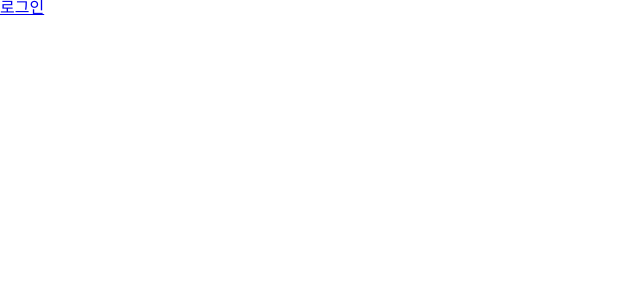
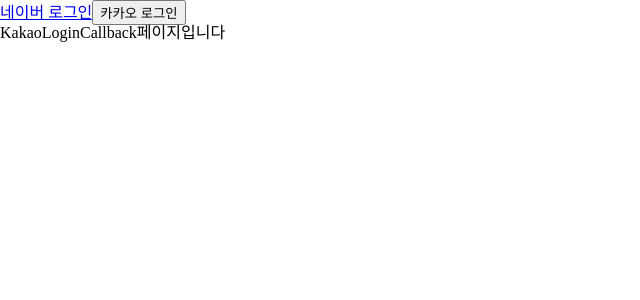
Before and after one commit to The-HangHae99-final/the-Final-FrontEnd, a React (Create React App) app: page /auth/login/kakao/callback in a window 1280 px wide. Before the commit this address had no page. Shown: the top 300 px of the page, without its empty margins (0-640 px from the left). Built offline with nearby package versions, Linux system fonts and the light colour scheme; no server answers.

Commit message:
feat: 카카오 로그인 후 인가코드 서버로 전송

```diff
--- a/src/App.js
+++ b/src/App.js
@@ -4,6 +4,7 @@ import GlobalStyle from "./styles/GlobalStyle";
 import { Routes, Route } from "react-router-dom";
 import Main from "./pages/Main";
 import NaverLoginCallBack from "./elements/introMain/NaverLoginCallBack";
+import KakaoLoginCallback from "./elements/introMain/KakaoLoginCallBack";
 
 const App = () => {
   const [isLogin, setIsLogin] = useState(false);
@@ -13,9 +14,13 @@ const App = () => {
       <GlobalStyle />
       <Login />
       <Routes>
-        <Route path="/" element={<div>로그인을 합시다 뾰로롱</div>} />
+        <Route path="/" element={<div>홈 화면입니다</div>} />
         <Route path="/main" element={<Main />} />
         <Route path="/auth/login/callback" element={<NaverLoginCallBack />} />
+        <Route
+          path="/auth/login/kakao/callback"
+          element={<KakaoLoginCallback />}
+        />
       </Routes>
     </div>
   );
--- a/src/components/Login.js
+++ b/src/components/Login.js
@@ -1,11 +1,19 @@
 import React from "react";
+import { KAKAO_AUTH_URL } from "../elements/introMain/Oauth";
 
 const Login = () => {
+  const onClick = () => {
+    window.location.href = KAKAO_AUTH_URL;
+  };
   return (
     <div>
-      <a href="https://nid.naver.com/oauth2.0/authorize?response_type=code&client_id=0wSIvykcfvmOTk3Dz4fS&state=teamnote&redirect_uri=http://localhost:3000/auth/login/callback">
-        로그인
+      <a
+        href="https://nid.naver.com/oauth2.0/authorize?response_type=code&client_id=0wSIvykcfvmOTk3Dz4fS&state=teamnote&redirect_uri=
+http://localhost:3000/auth/login/kakao/callback"
+      >
+        네이버 로그인
       </a>
+      <button onClick={onClick}>카카오 로그인</button>
     </div>
   );
 };
--- /dev/null
+++ b/src/elements/introMain/KakaoLoginCallBack.js
@@ -0,0 +1,55 @@
+import React, { useEffect } from "react";
+import axios from "axios";
+import { useLocation } from "react-router-dom";
+import { setCookie } from "../../shared/cookie";
+
+const KakaoLoginCallback = () => {
+  const location = useLocation();
+
+  const getNaverToken = () => {
+    const code = location.search.split("=")[1];
+    console.log(code);
+    // 인가 코드 서버로 전송
+    axios
+      .post(`http://52.78.168.151:3000/oauth/callback/kakao`, {
+        code: code,
+      })
+      .then((res) => {
+        console.log(res);
+        console.log(res.json());
+        // const token = res.data.access_token;
+        // console.log(token);
+        // setCookie(token);
+      });
+  };
+
+  // 받아온 토큰으로 유저 정보 조회
+  //   axios
+  //     .post(`http://52.78.168.151:3000/member`, {
+  //       token,
+  //     })
+  //     .then((res) => {
+  //       const user_email = res.data.response.email;
+  //       const user_id = res.data.response.id;
+  //       const user_name = res.data.response.name;
+
+  //       axios
+  //         .post(`http://52.78.168.151:3000/parsing`, {
+  //           user_email,
+  //           user_id,
+  //           user_name,
+  //         })
+  //         .then((res) => console.log(res));
+  //     })
+  //     .catch((error) => console.log(error));
+  // })
+  // .catch((err) => console.log(err));
+  // };
+
+  useEffect(() => {
+    getNaverToken();
+  }, []);
+  return <div>KakaoLoginCallback페이지입니다</div>;
+};
+
+export default KakaoLoginCallback;
--- /dev/null
+++ b/src/elements/introMain/Oauth.js
@@ -0,0 +1,2 @@
+export const KAKAO_AUTH_URL = `https://kauth.kakao.com/oauth/authorize?client_id=${process.env.REACT_APP_KEY_KAKAO}&redirect_uri=${process.env.REACT_APP_URI_KAKAO}&response_type=code`;
+// export const GOOGLE_AUTH_URL = `https://accounts.google.com/o/oauth2/v2/auth/oauthchooseaccount?&scope=https://www.googleapis.com/auth/userinfo.email https://www.googleapis.com/auth/userinfo.profile&access_type=offline&redirect_uri=${process.env.REACT_APP_REDIRECT_URI_G}&response_type=code&client_id=${process.env.REACT_APP_REST_API_KEY_G}`;
```
Also changed, not shown: 1 other file (tests, documents, lock files or other folders).
